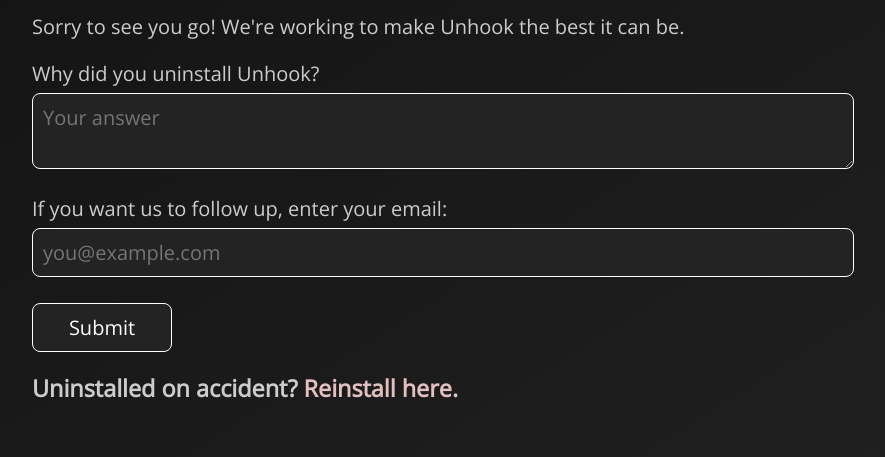
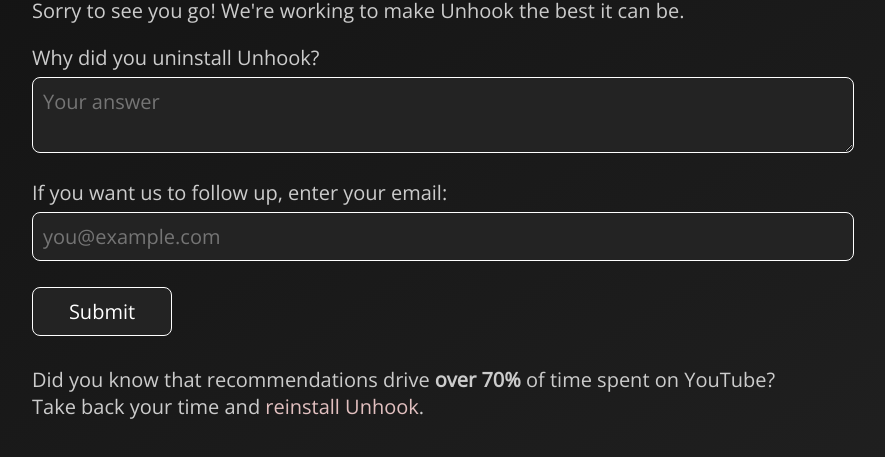
Before and after one commit to alisonchou/unhook-site, a plain HTML site: page uninstall.html in a window 1280 px wide. Shown: the part 207-664 px from the top of the page, without its empty margins (208-1093 px from the left). Drawn offline with nearby package versions, Linux system fonts and the light colour scheme.

Commit message:
Change reinstall text

```diff
--- a/uninstall.html
+++ b/uninstall.html
@@ -39,10 +39,10 @@
 				</form>
 				<iframe name="hidden_iframe" class="hidden"></iframe>
 			</div>
-			<h3>
-				Uninstalled on accident?
-				<a href="/">Reinstall here</a>.
-			</h3>
+			<p>
+				Did you know that recommendations drive <strong>over 70%</strong> of time spent on YouTube?<br>
+				Take back your time and <a href="/">reinstall Unhook</a>.
+			</p>
 		</div>
 	</div>
 </section>
```
